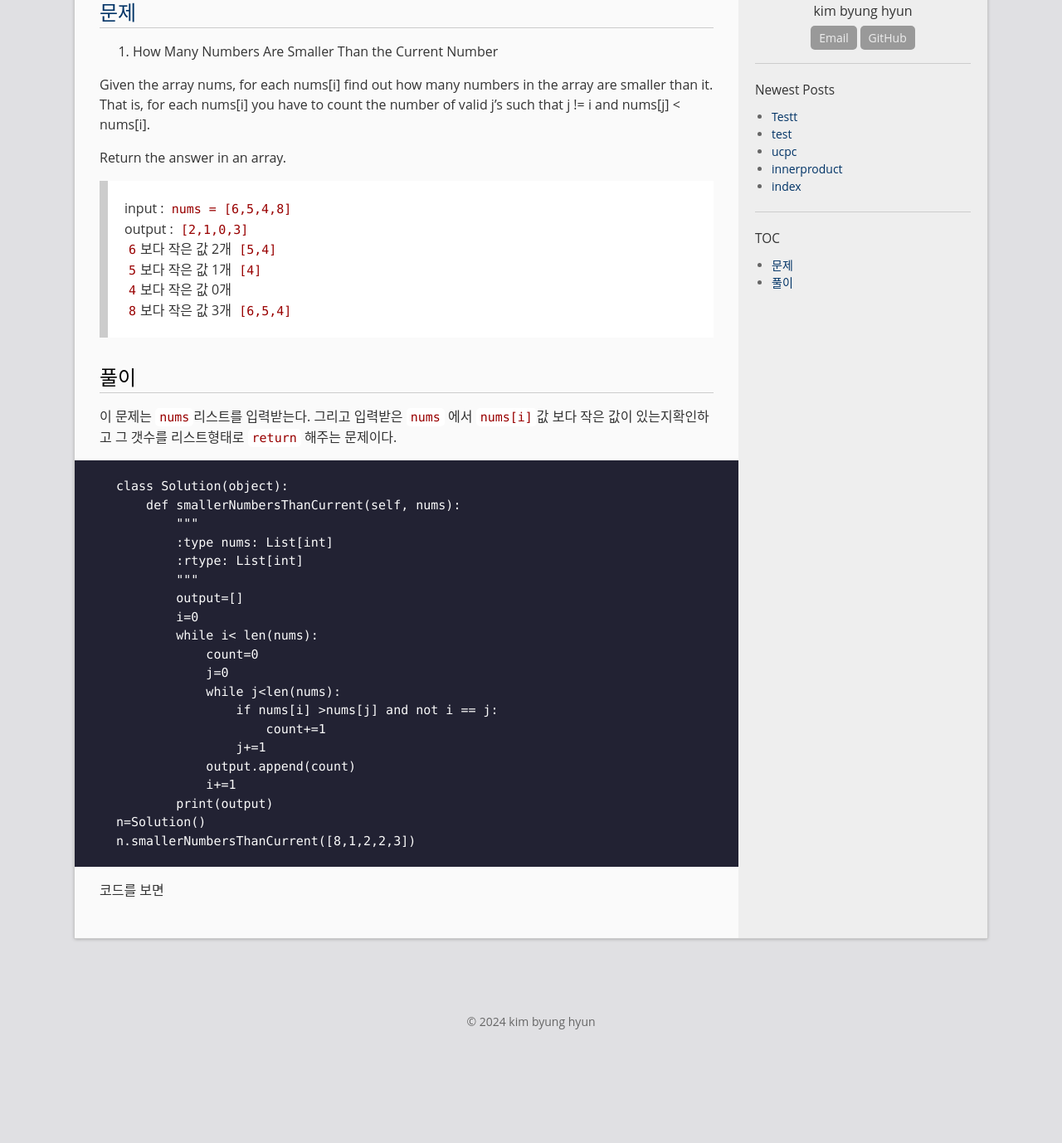
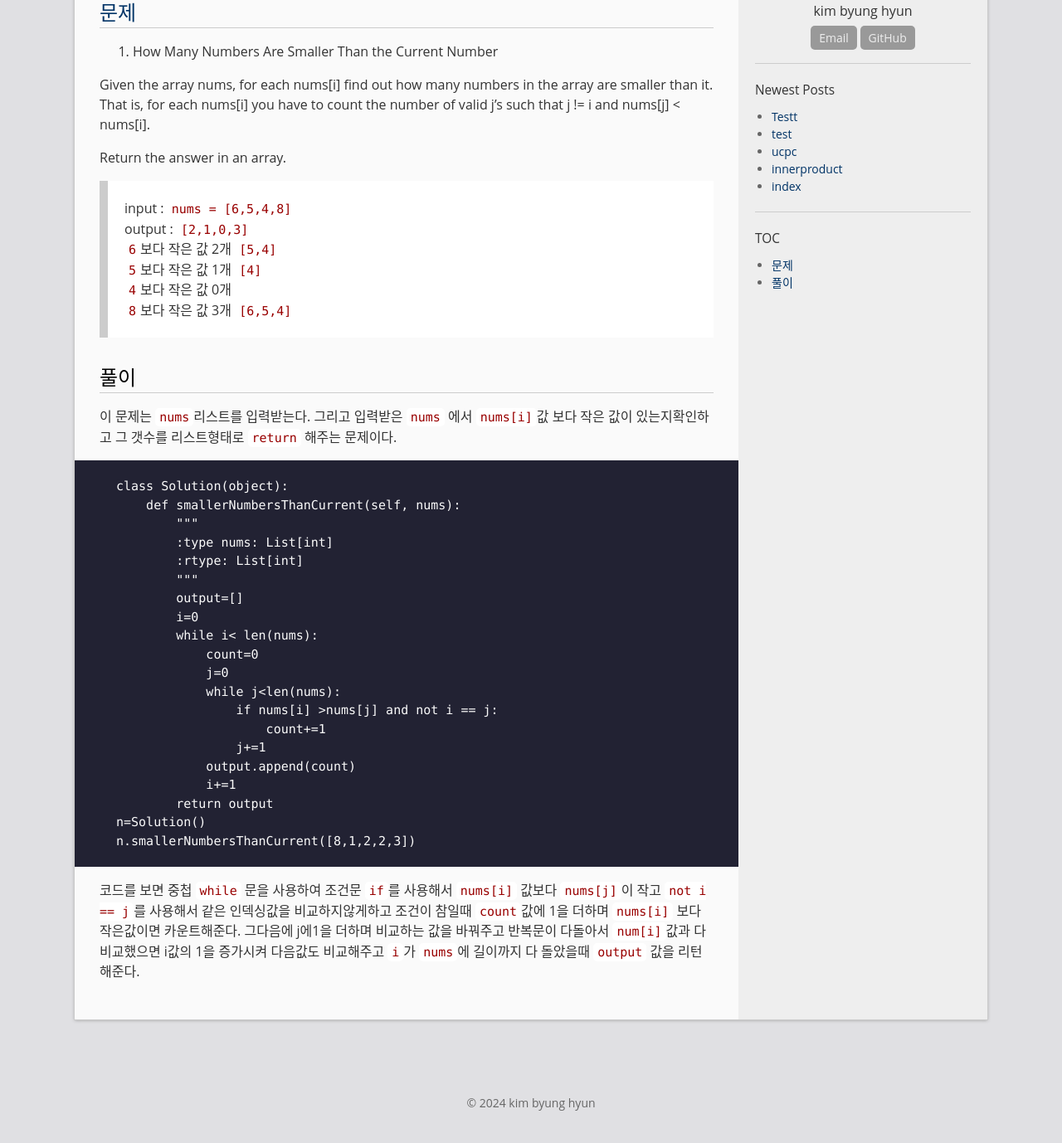
Before and after one commit to bh6366632/bh6366632.github.com, a Jekyll site: the page built from _posts/2024-04-29-test.md, in a window 1280 px wide and 1400 px high, scrolled down 276 px. Shown: the top 1378 px of the window at 83% size. Built offline with Jekyll 4.4.1, drawn with Linux system fonts in a browser that asks for light colours; before the commit the page ends 1578 px from its top, so only the background shows below that.

Commit message:
Update 2024-04-29-test.md

````diff
--- a/_posts/2024-04-29-test.md
+++ b/_posts/2024-04-29-test.md
@@ -44,9 +44,11 @@ class Solution(object):
                 j+=1
             output.append(count)
             i+=1
-        print(output)
+        return output
 n=Solution()
 n.smallerNumbersThanCurrent([8,1,2,2,3])
 ```
 
-코드를 보면
+코드를 보면 중첩 `while` 문을 사용하여 조건문 `if`를 사용해서 `nums[i]` 값보다 `nums[j]`이 작고 `not i == j`를 사용해서 같은 인덱싱값을
+비교하지않게하고 조건이 참일때 `count`값에 1을 더하며 `nums[i]` 보다 작은값이면 카운트해준다. 그다음에 j에1을 더하며 비교하는 값을 바꿔주고
+반복문이 다돌아서 `num[i]`값과 다 비교했으면 i값의 1을 증가시켜 다음값도 비교해주고 `i`가 `nums`에 길이까지 다 돌았을때 `output` 값을 리턴해준다.
````
